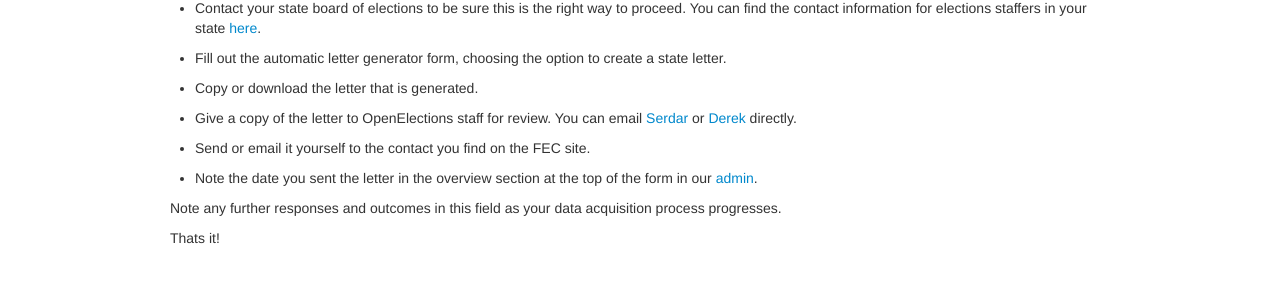
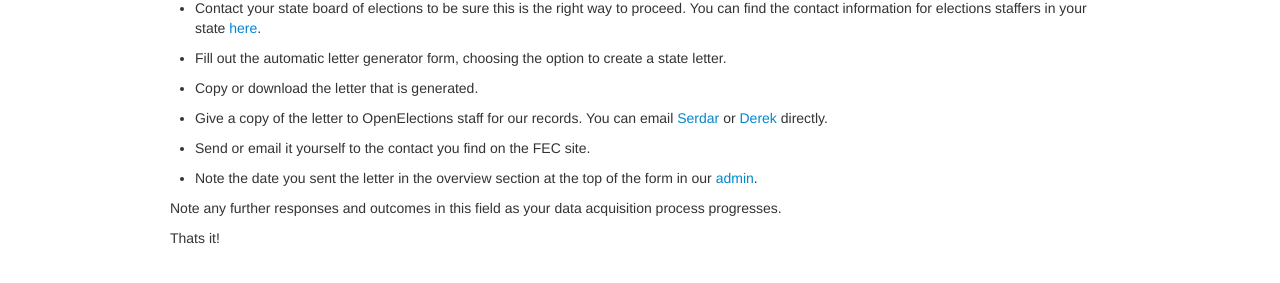
Before and after one commit to openelections/docs, a Jekyll site: the page built from FOIARequest.md, in a window 1280 px wide. Shown: the part 202-485 px from the top of the page. Built offline with Jekyll 4.4.1, drawn with Linux system fonts in a browser that asks for light colours; nearby versions of some CDN libraries; some web fonts are replaced.

Commit message:
Update FOIARequest.md

```diff
--- a/FOIARequest.md
+++ b/FOIARequest.md
@@ -17,7 +17,7 @@
 
 * Copy or download the letter that is generated.
 
-* Give a copy of the letter to OpenElections staff for review. You can email [Serdar](mailto:zstumgoren@gmail.com) or [Derek](mailto:dwillis@gmail.com) directly.
+* Give a copy of the letter to OpenElections staff for our records. You can email [Serdar](mailto:zstumgoren@gmail.com) or [Derek](mailto:dwillis@gmail.com) directly.
 
 * Send or email it yourself to the contact you find on the FEC site.
 
```
